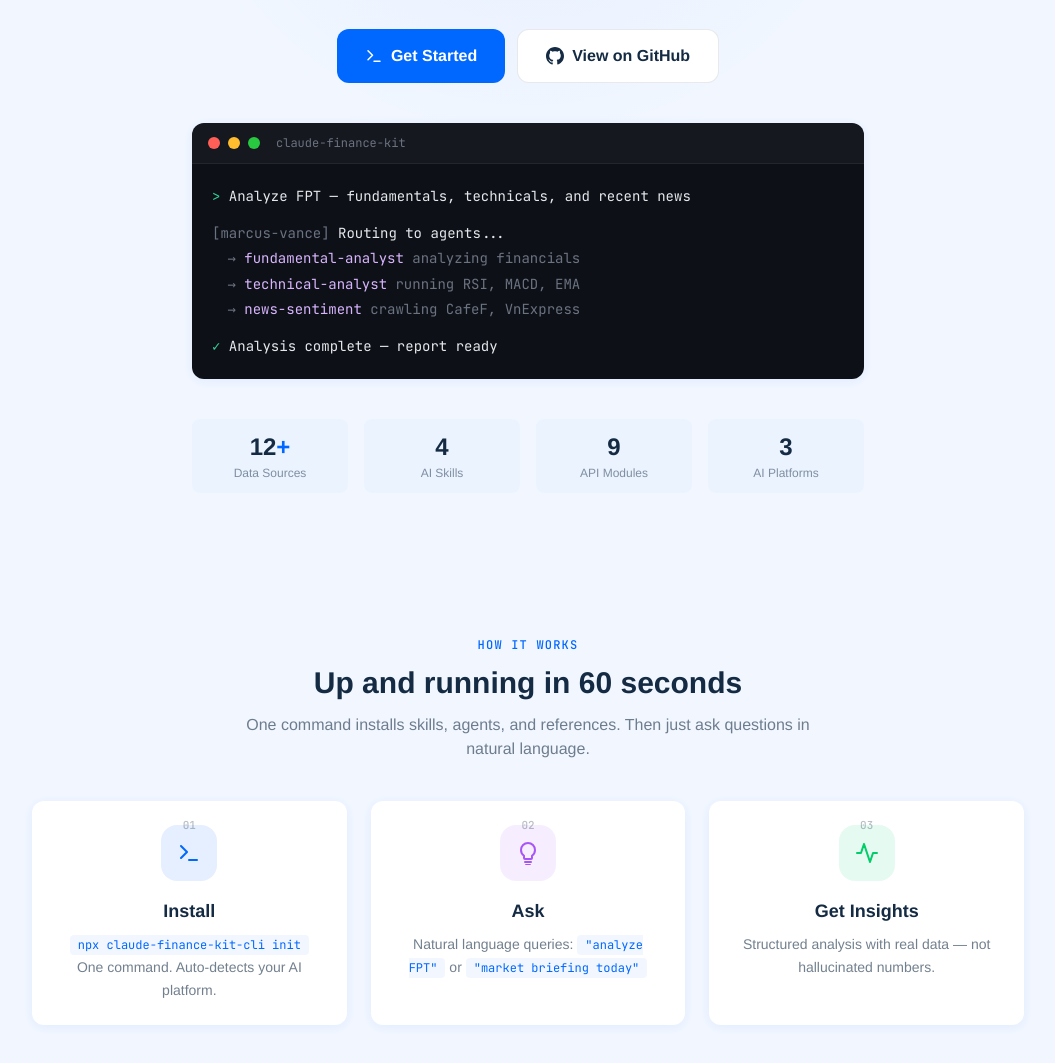
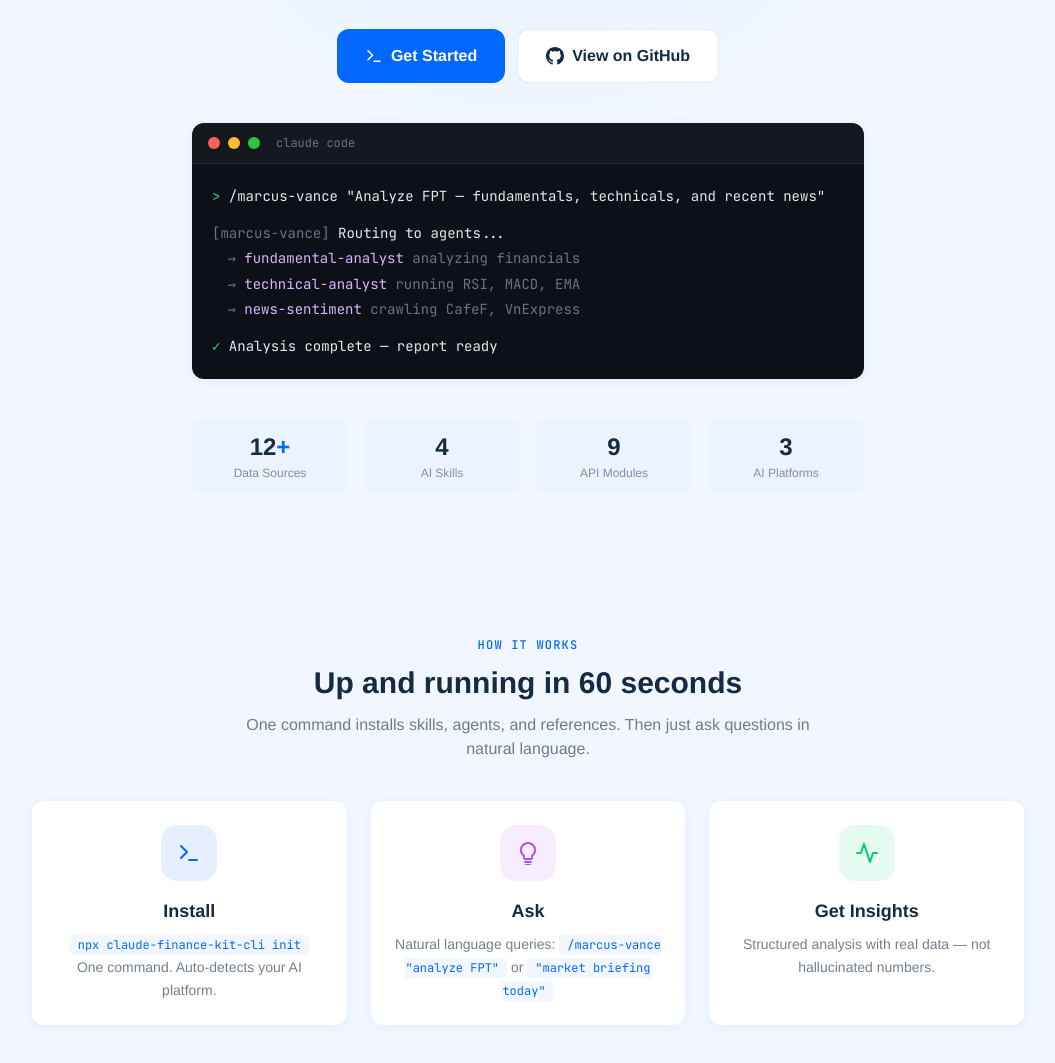
Before and after one commit to hongbietcode/claude-finance-kit, a plain HTML site: page landing/index.html in a window 1280 px wide. Shown: the part 421-1484 px from the top of the page, without its empty margins (112-1167 px from the left). Drawn offline with nearby package versions, Linux system fonts and the light colour scheme.

Commit message:
fix: update text references for clarity in index.html

```diff
--- a/landing/index.html
+++ b/landing/index.html
@@ -168,10 +168,10 @@
           <div class="w-3 h-3 rounded-full bg-[#ff5f57]"></div>
           <div class="w-3 h-3 rounded-full bg-[#febc2e]"></div>
           <div class="w-3 h-3 rounded-full bg-[#28c840]"></div>
-          <span class="ml-2 font-mono text-xs text-gray-500">claude-finance-kit</span>
+          <span class="ml-2 font-mono text-xs text-gray-500">claude code</span>
         </div>
         <div class="px-5 py-5 font-mono text-sm leading-[1.8] min-h-[140px]">
-          <div><span class="text-emerald-400">&gt;</span> <span class="text-gray-200">Analyze FPT &mdash; fundamentals, technicals, and recent news</span></div>
+          <div><span class="text-emerald-400">&gt;</span> <span class="text-gray-200">/marcus-vance "Analyze FPT &mdash; fundamentals, technicals, and recent news"</span></div>
           <div class="mt-3"><span class="text-gray-500">[marcus-vance]</span> <span class="text-gray-200">Routing to agents...</span></div>
           <div><span class="text-gray-500">&ensp; &rarr;</span> <span class="text-purple-300">fundamental-analyst</span> <span class="text-gray-500">analyzing financials</span></div>
           <div><span class="text-gray-500">&ensp; &rarr;</span> <span class="text-purple-300">technical-analyst</span> <span class="text-gray-500">running RSI, MACD, EMA</span></div>
@@ -212,7 +212,6 @@
       </div>
       <div class="grid md:grid-cols-3 gap-6 mt-10">
         <div class="bg-surface rounded-xl shadow-card p-6 text-center relative animate-on-scroll">
-          <div class="absolute top-4 left-1/2 -translate-x-1/2 font-mono text-[11px] font-medium text-ink/30">01</div>
           <div class="w-14 h-14 rounded-2xl bg-brand/10 flex items-center justify-center mx-auto mb-4">
             <svg class="w-6 h-6 text-brand" viewBox="0 0 24 24" fill="none" stroke="currentColor" stroke-width="2" stroke-linecap="round" stroke-linejoin="round"><polyline points="4 17 10 11 4 5"></polyline><line x1="12" y1="19" x2="20" y2="19"></line></svg>
           </div>
@@ -220,15 +219,13 @@
           <p class="text-sm text-ink/60 leading-relaxed"><code class="font-mono text-xs text-brand bg-brand/5 px-2 py-0.5 rounded">npx claude-finance-kit-cli init</code><br>One command. Auto-detects your AI platform.</p>
         </div>
         <div class="bg-surface rounded-xl shadow-card p-6 text-center relative animate-on-scroll" style="transition-delay: 0.1s;">
-          <div class="absolute top-4 left-1/2 -translate-x-1/2 font-mono text-[11px] font-medium text-ink/30">02</div>
           <div class="w-14 h-14 rounded-2xl bg-purple-500/10 flex items-center justify-center mx-auto mb-4">
             <svg class="w-6 h-6 text-purple-500" viewBox="0 0 24 24" fill="none" stroke="currentColor" stroke-width="2" stroke-linecap="round" stroke-linejoin="round"><path d="M12 2a7 7 0 0 1 7 7c0 2.38-1.19 4.47-3 5.74V17a1 1 0 0 1-1 1H9a1 1 0 0 1-1-1v-2.26C6.19 13.47 5 11.38 5 9a7 7 0 0 1 7-7z"></path><line x1="9" y1="21" x2="15" y2="21"></line><line x1="10" y1="24" x2="14" y2="24"></line></svg>
           </div>
           <h3 class="text-lg font-bold mb-2">Ask</h3>
-          <p class="text-sm text-ink/60 leading-relaxed">Natural language queries: <code class="font-mono text-xs text-brand bg-brand/5 px-2 py-0.5 rounded">"analyze FPT"</code> or <code class="font-mono text-xs text-brand bg-brand/5 px-2 py-0.5 rounded">"market briefing today"</code></p>
+          <p class="text-sm text-ink/60 leading-relaxed">Natural language queries: <code class="font-mono text-xs text-brand bg-brand/5 px-2 py-0.5 rounded">/marcus-vance "analyze FPT"</code> or <code class="font-mono text-xs text-brand bg-brand/5 px-2 py-0.5 rounded">"market briefing today"</code></p>
         </div>
         <div class="bg-surface rounded-xl shadow-card p-6 text-center relative animate-on-scroll" style="transition-delay: 0.2s;">
-          <div class="absolute top-4 left-1/2 -translate-x-1/2 font-mono text-[11px] font-medium text-ink/30">03</div>
           <div class="w-14 h-14 rounded-2xl bg-up/10 flex items-center justify-center mx-auto mb-4">
             <svg class="w-6 h-6 text-up" viewBox="0 0 24 24" fill="none" stroke="currentColor" stroke-width="2" stroke-linecap="round" stroke-linejoin="round"><polyline points="22 12 18 12 15 21 9 3 6 12 2 12"></polyline></svg>
           </div>
```
